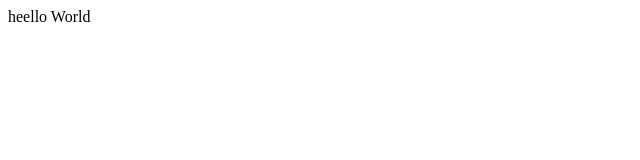
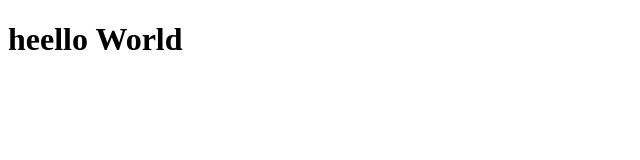
Before and after one commit to xxiuli/xxiuli.github.io, a plain HTML site: page index.html in a window 1280 px wide. Shown: the whole page, without its empty margins (0-640 px from the left). Drawn offline with Linux system fonts and the light colour scheme.

Commit message:
hello wrld

```diff
--- a/index.html
+++ b/index.html
@@ -6,7 +6,7 @@
     <title>CSCI-571</title>
 </head>
 <body>
-    heello World
+    <h1>heello World</h1>
 
 </body>
 </html>
```
